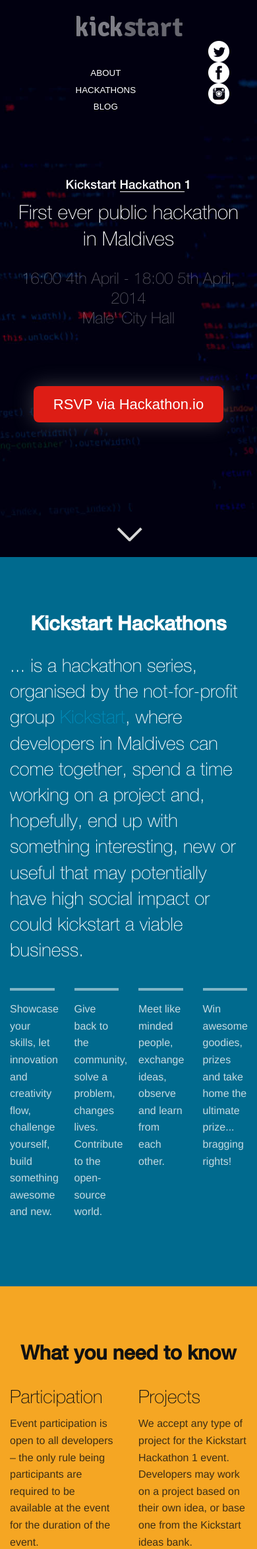
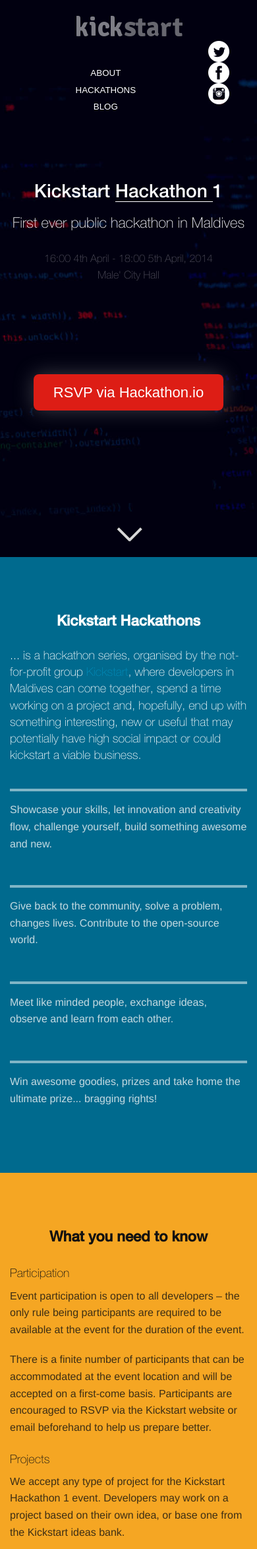
Before and after one commit to kickstartmv/kickstartmv-website, a PHP site: page / in a window 390 px wide. Shown: the top 2347 px of the page at 66% size. Run offline with PHP 8.4, Linux system fonts and the light colour scheme.

Commit message:
Mobile responsive fixes

```diff
--- a/kh1/css/style.css
+++ b/kh1/css/style.css
@@ -130,20 +130,22 @@
   transition: all .5s ease-out;
 }
 
-a.enroll-today-white{
+a.enroll-today-white {
   border-radius: 8px;
-  background:rgb(221, 29, 21);
+  background: rgb(221, 29, 21);
   font-family: Arial, sans-serif;
   font-size: 25px;
-  color: #FFFFFF;
+  color: #fff;
   line-height: 32px;
   padding:15px 30px;
   -moz-box-shadow: 0px 0px 30px rgba(150, 150, 150, 0.4);
   -webkit-box-shadow: 0px 0px 30px rgba(150, 150, 150, 0.4);
   box-shadow: 0px 0px 30px rgba(150, 150, 150, 0.4);
+  position: relative;
+  top: 100px;
 }
 
-a.enroll-today-white:hover{
+a.enroll-today-white:hover {
   /*background:rgba(255,255,255,.5);*/
   background:#d40000;
   -webkit-transition: background .2s linear;
@@ -152,37 +154,7 @@
   transition:background .2s linear;
 }
 
-.enroll-button1{
-  position:relative;
-  top:100px;
-}
-
-a.back-to-top{
-border-radius: 8px;
-background: #2F2F2F;
-border: 1px solid rgba(255,254,255,0.22);
-font-family: Signika-Light;
-font-size: 25px;
-color: #FFFFFF;
-line-height: 32px;
-padding:10px 30px;
-display: inline-block;
-margin-top:30px;
--webkit-transition: all .2s linear;
-  -moz-transition:all .2s linear;
-  -o-transition:all .2s linear;
-  transition:all .2s linear;
-}
-
-a.back-to-top:hover{
-  opacity: .8;
-  -webkit-transition: all .2s linear;
-  -moz-transition:all .2s linear;
-  -o-transition:all .2s linear;
-  transition:all .2s linear;
-}
-
-.arrow-white{
+.arrow-white {
   position:absolute;
   bottom:20px;
   width:100%;
@@ -460,13 +321,21 @@
     }
 
     h2 {
-      font-size: 14pt;
-      line-height: 30px;
+      font-size: 28px;
+      line-height: 50px;
     }
 
-    h3{
-      font-size:30px;
-      line-height:40px;
+    h3 {
+      font-size: 22px;
+      line-height: 32px;
+    }
+
+    h4 {
+      font-size: 18px;
+    }
+
+    .stick {
+      display: none;
     }
 
     .slide-header .big-ass-text{
@@ -474,31 +343,13 @@
     }
 
     .slide-header p.venue {
-      line-height: 30px;
-      font-size:18pt;
-      margin-bottom:100px;
+      line-height: 25px;
+      font-size: 16px;
+      margin-bottom: 50px;
     }
 
     a.enroll-today-white{
       font-size:22px;
-    }
-
-    .enroll-button1{
-      top:0px;
-    }
-
-    a.back-top-top{
-      font-size:20px;
-
-    }
-
-    .pursue p{
-      height:auto;
-    }
-
-
-    .slide7 .footerlogo{
-      padding-bottom:60px;
     }
 
     .social-links{
--- a/kh1/index.html
+++ b/kh1/index.html
@@ -54,13 +54,13 @@
   </div>
 
   <div class="row">
-    <div class="columns small-12">
+    <div class="columns large-12">
 
       <div class="text-center big-ass-text">
       <h2>Kickstart <span class="bold">Hackathon </span> 1</h2>
       <h3>First ever public hackathon in Maldives</h3>
       <p class="venue">16:00 4th April - 18:00 5th April, 2014 <br> Male' City Hall</p>
-      <a href="http://www.hackathon.io/kickstart" target="_blank" class="enroll-today-white enroll-button1">RSVP via Hackathon.io</a>
+      <a href="http://www.hackathon.io/kickstart" target="_blank" class="enroll-today-white">RSVP via Hackathon.io</a>
       </div>
 
     </div>
@@ -71,31 +71,31 @@
 <section id="whyparticipate" class="slide" style="background: #006A8E;">
 
   <div class="row">
-    <div class="columns small-12">
+    <div class="columns large-12">
       <h3 class="text-center">Kickstart Hackathons</h3>
 
       <h4>... is a hackathon series, organised by the not-for-profit group <a href="about.html">Kickstart</a>, where developers in Maldives can come together, spend a time working on a project and, hopefully, end up with something interesting, new or useful that may potentially have high social impact or could kickstart a viable business.</h4>
     </div>
 
-    <div class="columns small-3">
+    <div class="columns large-3">
       <div class="box">
         <p>Showcase your skills, let innovation and creativity flow, challenge yourself, build something awesome and new.</p>
       </div>
     </div>
 
-    <div class="columns small-3">
+    <div class="columns large-3">
       <div class="box">
         <p>Give back to the community, solve a problem, changes lives. Contribute to the open-source world.</p>
       </div>
     </div>
 
-    <div class="columns small-3">
+    <div class="columns large-3">
       <div class="box">
         <p>Meet like minded people, exchange ideas, observe and learn from each other.</p>
       </div>
     </div>
 
-    <div class="columns small-3">
+    <div class="columns large-3">
       <div class="box">
         <p>Win awesome goodies, prizes and take home the ultimate prize... bragging rights!</p>
       </div>
@@ -105,18 +105,18 @@
 
 <section id="whatyouneedtoknow" class="slide text-black" style="background:#F5A623;">
   <div class="row">
-    <div class="columns small-12">
+    <div class="columns large-12">
       <h3 class="text-center">What you need to know</h3>
     </div>
   </div>
 
   <div class="row">
-    <div class="columns small-6">
+    <div class="columns large-6">
       <h4>Participation</h4>
       <p>Event participation is open to all developers – the only rule being participants are required to be available at the event for the duration of the event.</p>
       <p>There is a finite number of participants that can be accommodated at the event location and will be accepted on a first-come basis. Participants are encouraged to RSVP via the Kickstart website or email beforehand to help us prepare better.</p>
     </div>
-    <div class="columns small-6">
+    <div class="columns large-6">
       <h4>Projects</h4>
       <p>We accept any type of project for the Kickstart Hackathon 1 event. Developers may work on a project based on their own idea, or base one from the Kickstart ideas bank.</p>
       <p>Participants will be given a 3 minute slot at the start of the event to pitch their project idea. Participants may pitch upto 2 project ideas. The pitch can be used to entice other developers to join and form teams, if required. Teams can have a maximum of 3 participants.</p>
@@ -124,23 +124,23 @@
   </div>
 
   <div class="row">
-    <div class="columns small-6">
+    <div class="columns large-6">
       <h4>Tools</h4>
       <p>Developers are free to use any tools, programming languages, architecture and hardware of their choosing.</p>
     </div>
-    <div class="columns small-6">
+    <div class="columns large-6">
       <h4>Presentation and demo</h4>
       <p>At the end of the event, participants are given a few minutes each to demo their project and demonstrate what they have achieved.</p>
     </div>
   </div>
 
   <div class="row">
-    <div class="columns small-6">
+    <div class="columns large-6">
       <h4>Work Area</h4>
       <p>The event area will have desks and chairs for participants to use. Electrical sockets and extension boards will be available but participants are advised to bring their own plug boards to meet their socket needs.</p>
       <p>Free wireless internet via WIFI will be available.</p>
     </div>
-    <div class="columns small-6">
+    <div class="columns large-6">
       <h4>License and Rights</h4>
       <p>Any software and systems developed at the hackathon will remain the property of the respective developer(s). Developers may choose to release their project as open-source software with a license of their liking, or keep their project private or may offer it for sale.</p>
     </div>
@@ -149,22 +149,22 @@
 
 <section id="prizes" class="slide" style="background:#E6002F;">
   <div class="row">
-    <div class="columns small-12">
+    <div class="columns large-12">
       <h3 class="text-center">Prizes up for grabs!</h3>
     </div>
   </div>
 
   <div class="row">
-    <div class="columns small-6">
+    <div class="columns large-6">
       <h5>Kickstart offers official prizes for 1st, 2nd and 3rd place winners - will be selected through peer voting after presentations at the end of the hackathon event.</h5>
     </div>
-    <div class="columns small-6">
+    <div class="columns large-6">
       <h5>Additional prizes offered by sponsors to project(s) that meet their prize requirements are also available.</h5>
     </div>
   </div>
 
   <div class="row">
-    <div class="columns small-12">
+    <div class="columns large-12">
       <p>Details coming soon!</p>
     </div>
   </div>
@@ -172,12 +172,12 @@
 
 <section id="schedule" class="slide" style="background:#351E49;">
   <div class="row">
-    <div class="columns small-4">
+    <div class="columns large-4">
       <h3>Timeline</h3>
       <h4></h4>
     </div>
 
-    <div class="columns small-4">
+    <div class="columns large-4">
       <h5 class="day-str">4th April 2014</h5>
 
       <ul class="timeline">
@@ -223,7 +223,7 @@
       </ul>
     </div>
 
-    <div class="columns small-4">
+    <div class="columns large-4">
       <h5 class="day-str">5th April 2014</h5>
 
       <ul class="timeline">
@@ -272,25 +272,22 @@
   </div>
 </section>
 
-<section id="supporters" class="slide">
+<section id="supporters" class="slide text-black">
   <div class="row">
-    <div class="columns small-6">
-      <h3 class="dark">Sponsors</h3>
+    <div class="columns large-6">
+      <h3>Sponsors</h3>
 
       <div class="sponsor-logos">
         <a href="http://www.allied.mv" title="Allied Insurance" target="_blank"><img src="img/logos/allied.jpeg"/></a>
-
         <a href="http://www.haveeru.com.mv" title="Haveeru Online" target="_blank"><img src="img/logos/haveeru-logo-web.png"/></a>
-
         <a href="http://www.site5.com" title="Site5.com" target="_blank"><img src="img/logos/site5-white.png"/></a>
       </div>
     </div>
 
-    <div class="columns small-6">
-      <h3 class="dark">Endorsers</h3>
+    <div class="columns large-6">
+      <h3>Endorsers</h3>
       <div class="sponsor-logos">
         <a href="http://www.malecity.gov.mv" title="Male' City Council" target="_blank"><img src="img/logos/mcc.png"/></a>
-
         <a href="http://ncit.gov.mv" title="National Centre for Information Technology" target="_blank"><img src="img/logos/ncit.png"/></a>
       </div>
     </div>
@@ -300,7 +297,7 @@
 
 <section id="followus" class="slide" style="background:#4A4A4A;">
   <div class="row">
-    <div class="columns small-12">
+    <div class="columns large-12">
 
     </div>
   </div>
@@ -308,7 +305,7 @@
 
 <section id="footer" class="slide">
     <div class="row">
-        <div class="columns small-12">
+        <div class="columns large-12">
           <div class="copyright text-center">
           Made in <span class="bold">Maldives</span></div>
           </div>
```
Also changed, not shown: other parts of kh1/css/style.css (+3 -118 lines), kh1/about.html (+16 -16 lines).
